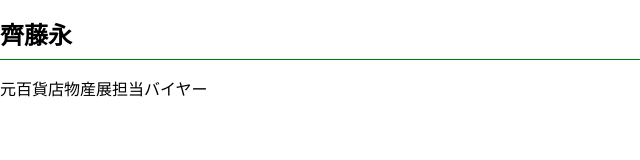
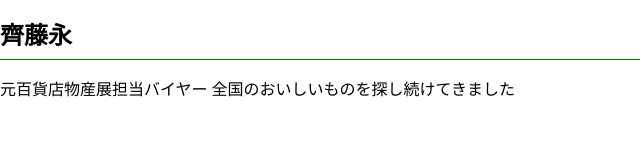
Before and after one commit to kanchichi/kanchichi.github.io, a plain HTML site: page index.html in a window 1280 px wide. Shown: the whole page, without its empty margins (0-640 px from the left). Drawn offline with Linux system fonts and the light colour scheme.

Commit message:
Add files via upload

```diff
--- a/index.html
+++ b/index.html
@@ -9,6 +9,6 @@
 </head>
 <body>
   <h1>齊藤永</h1>
-  <p>元百貨店物産展担当バイヤー</p>
+  <p>元百貨店物産展担当バイヤー 全国のおいしいものを探し続けてきました</p>
 </body>
 </html>
```
